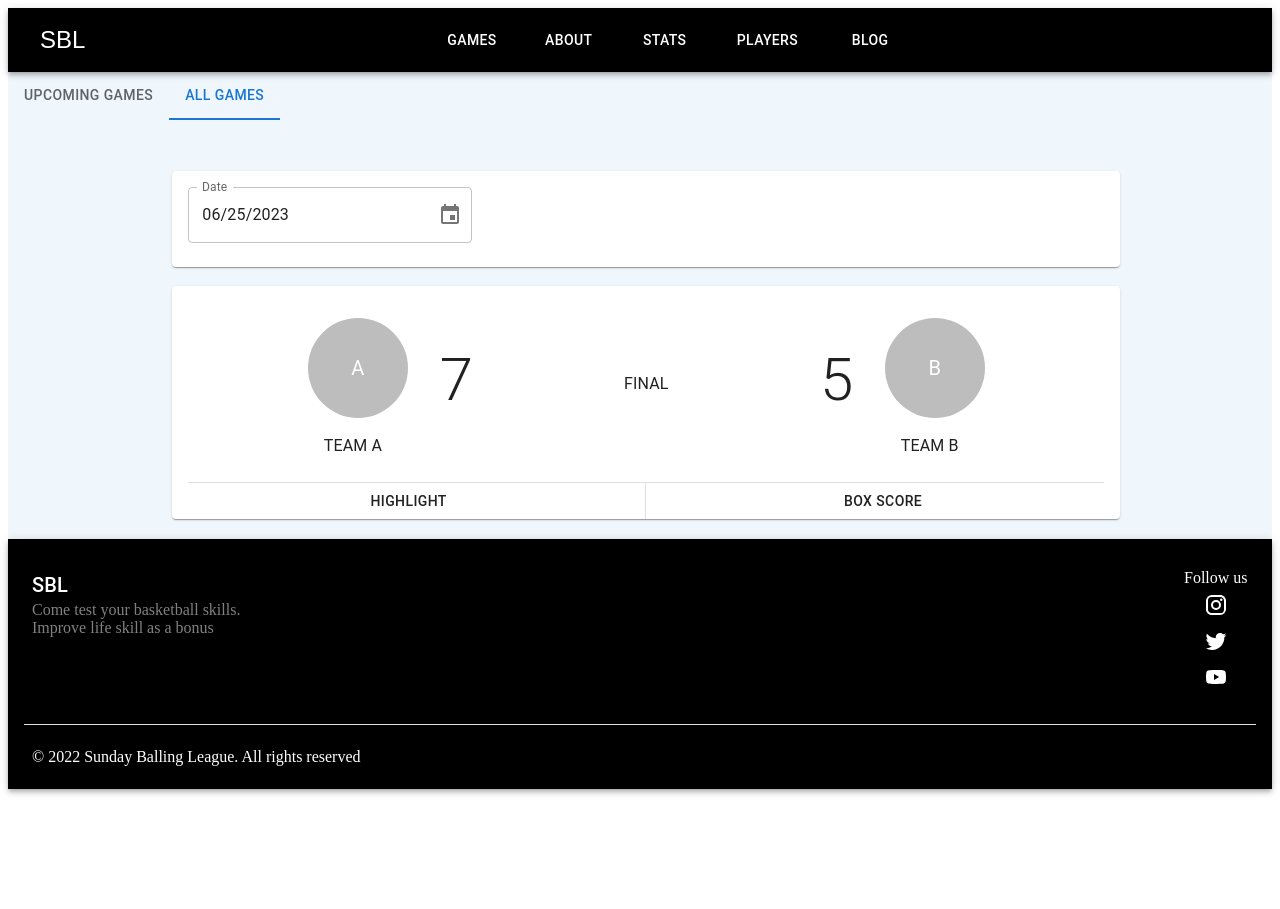
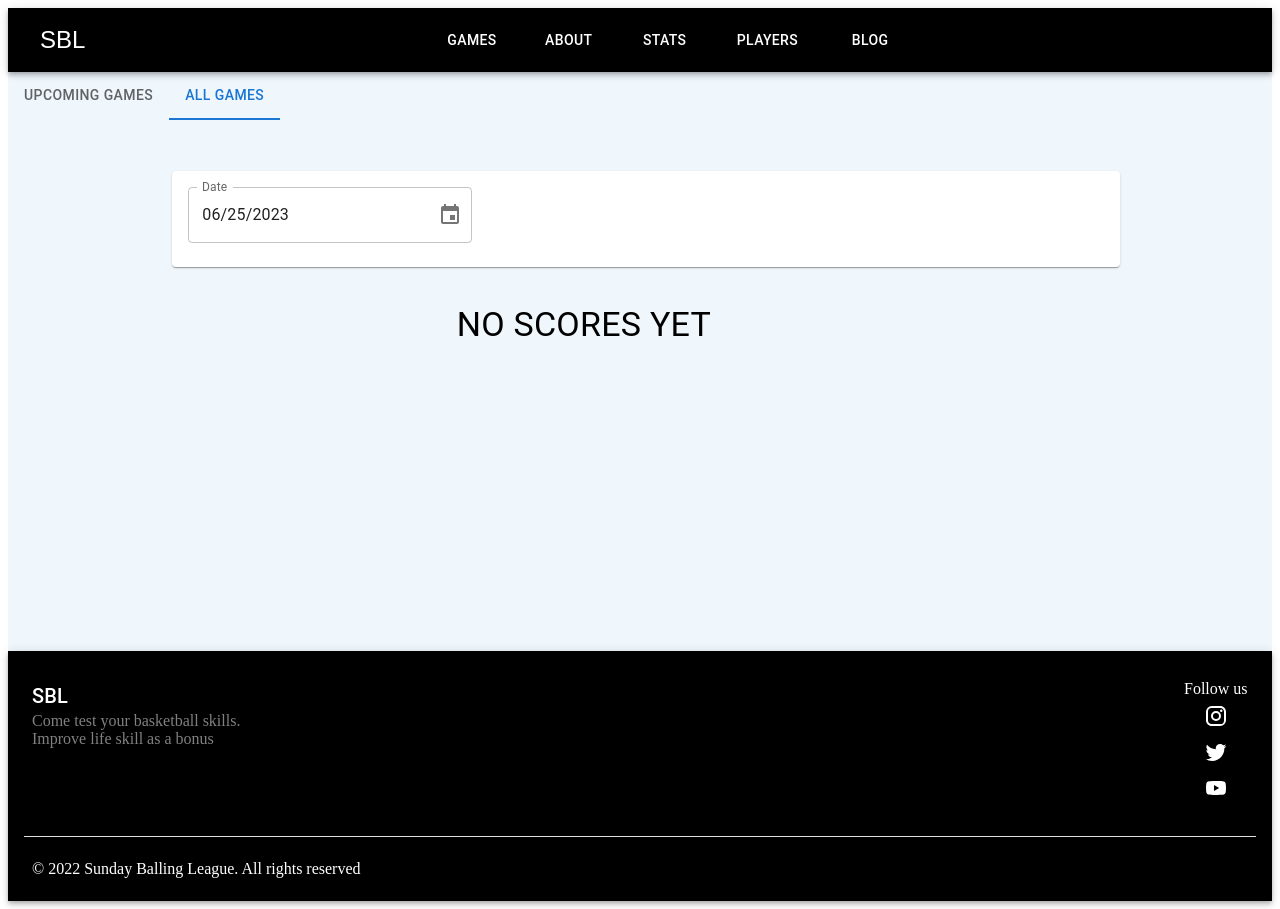
Before and after one commit to walethesolution/SBL, a React (Create React App) app in the folder sbl-frontend/: page /games in a window 1280 px wide. Both pictures are taken after a click on the tab "ALL GAMES". Before the commit the page ends 800 px from the top, so only its background shows below. Built offline with nearby package versions, Linux system fonts and the light colour scheme.

Commit message:
Add No scores Yet to All games Page

```diff
--- a/sbl-frontend/src/components/games/noGamesSchedule/index.tsx
+++ b/sbl-frontend/src/components/games/noGamesSchedule/index.tsx
@@ -1,76 +1,14 @@
-import {
-  Box,
-  Grid,
-  Card,
-  Typography,
-  CardContent,
-  Avatar,
-  Divider,
-  Button,
-} from "@mui/material";
+import { Box, Typography } from "@mui/material";
 
 const NoGamesScheduled: React.FC = () => {
   return (
-    <Box>
-      <Grid>
-        <Grid item>
-          <Card
-            sx={{
-              marginTop: "2%",
-            }}
-          >
-            <Grid
-              container
-              sx={{
-                justifyContent: "space-evenly",
-                alignItems: "center",
-              }}
-            >
-              <Grid item>
-                <Grid container spacing={2} sx={{ alignItems: "center" }}>
-                  <Grid item>
-                    <CardContent> </CardContent>
-                    <Avatar sx={{ width: 100, height: 100 }}>A</Avatar>
-                    <CardContent>
-                      <Typography>TEAM A</Typography>
-                    </CardContent>
-                  </Grid>
-                  <Grid item>
-                    <CardContent>
-                      <Typography variant="h2">7</Typography>
-                    </CardContent>
-                  </Grid>
-                </Grid>
-              </Grid>
-              <Grid item>
-                <Typography>FINAL</Typography>
-              </Grid>
-              <Grid item>
-                <Grid container spacing={2} sx={{ alignItems: "center" }}>
-                  <Grid item>
-                    <CardContent>
-                      <Typography variant="h2">5</Typography>
-                    </CardContent>
-                  </Grid>
-                  <Grid item>
-                    <CardContent> </CardContent>
-                    <Avatar sx={{ width: 100, height: 100 }}>B</Avatar>
-                    <CardContent>
-                      <Typography>TEAM B</Typography>
-                    </CardContent>
-                  </Grid>
-                </Grid>
-              </Grid>
-            </Grid>
-            <Divider variant="middle" />
-            <Box sx={{ display: "flex", justifyContent: "space-evenly" }}>
-              <Button color="inherit">Highlight</Button>
-              <Divider orientation="vertical" flexItem />
-              <Button color="inherit">Box Score</Button>
-            </Box>
-          </Card>
-        </Grid>
-      </Grid>
+    <Box
+      sx={{
+        margin: "30%",
+        marginTop: "4%",
+      }}
+    >
+      <Typography variant="h4">NO SCORES YET </Typography>
     </Box>
   );
 };
```
